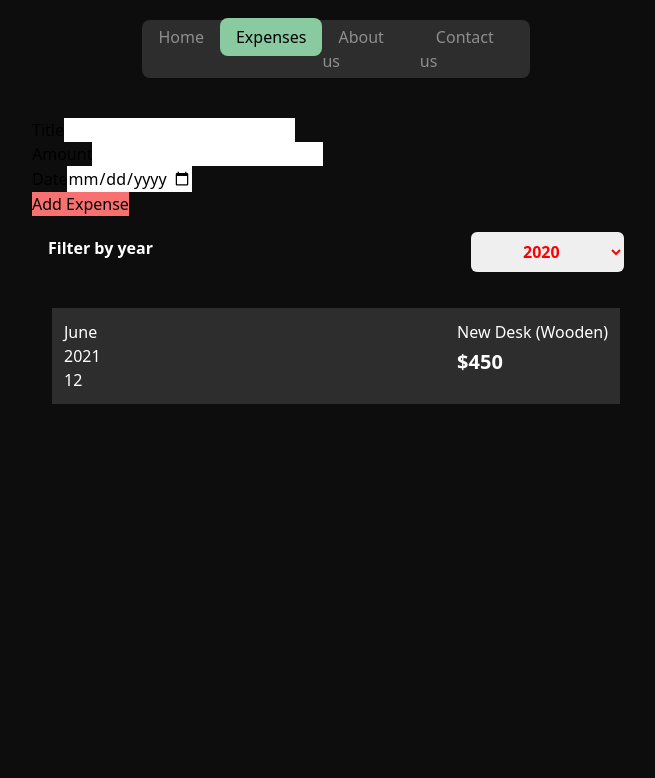
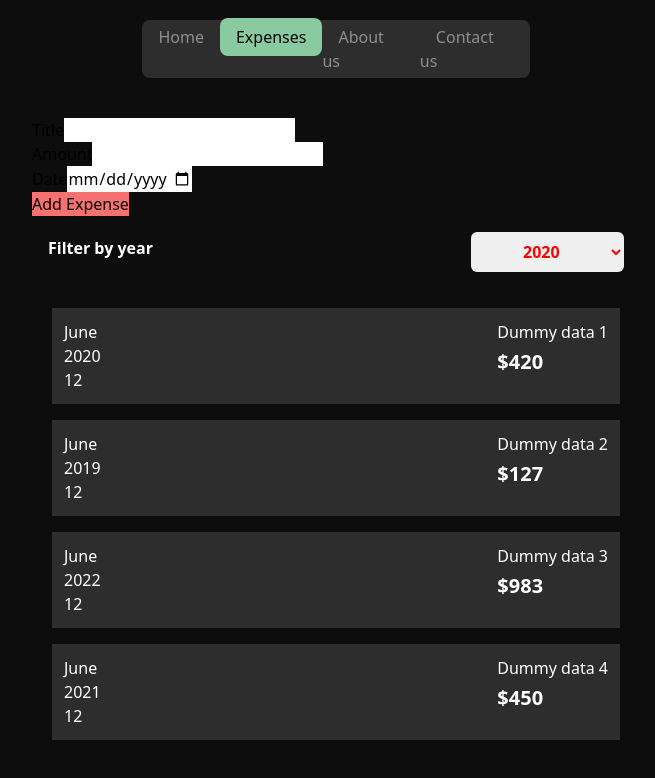
Before and after one commit to barakadanny/Expense-Tracker, a React (Create React App) app: page /expenses in a window 1280 px wide. Shown: the top 778 px of the page, without its empty margins (304-959 px from the left). Built offline with nearby package versions, Linux system fonts and the light colour scheme.

Commit message:
add dummy data

```diff
--- a/src/App.js
+++ b/src/App.js
@@ -6,8 +6,26 @@ import Home from "./components/Expenses/Home";
 
 const DUMMY_EXPENSES = [
   {
+    id: "e1",
+    title: "Dummy data 1",
+    amount: 420,
+    date: new Date(2020, 5, 12),
+  },
+  {
+    id: "e2",
+    title: "Dummy data 2",
+    amount: 127,
+    date: new Date(2019, 5, 12),
+  },
+  {
+    id: "e3",
+    title: "Dummy data 3",
+    amount: 983,
+    date: new Date(2022, 5, 12),
+  },
+  {
     id: "e4",
-    title: "New Desk (Wooden)",
+    title: "Dummy data 4",
     amount: 450,
     date: new Date(2021, 5, 12),
   },
```
